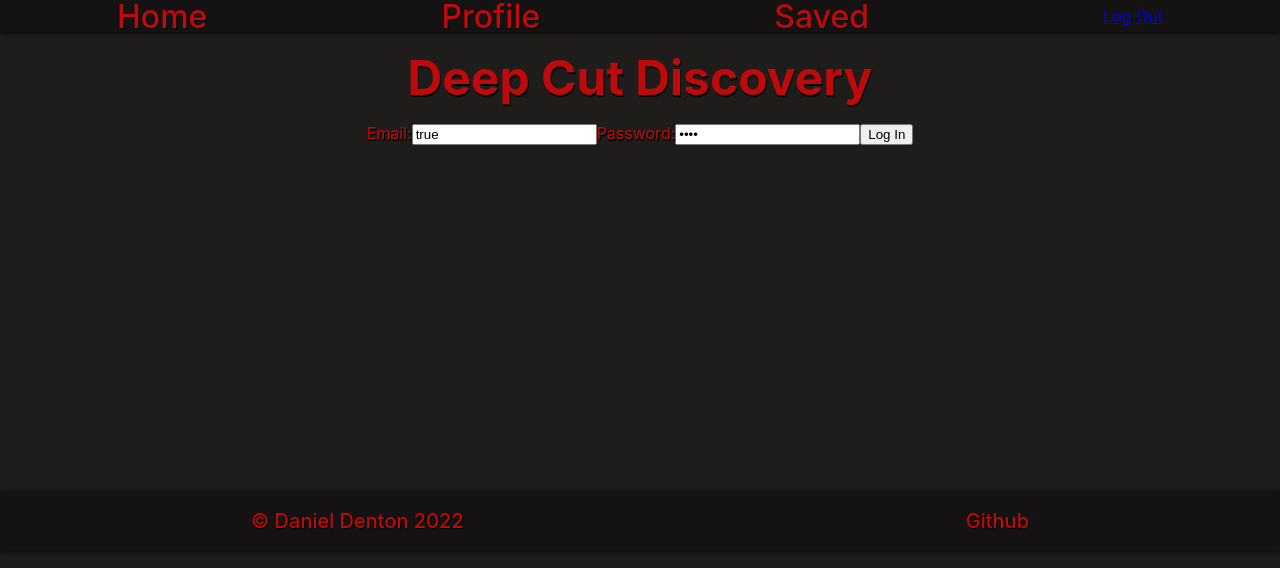
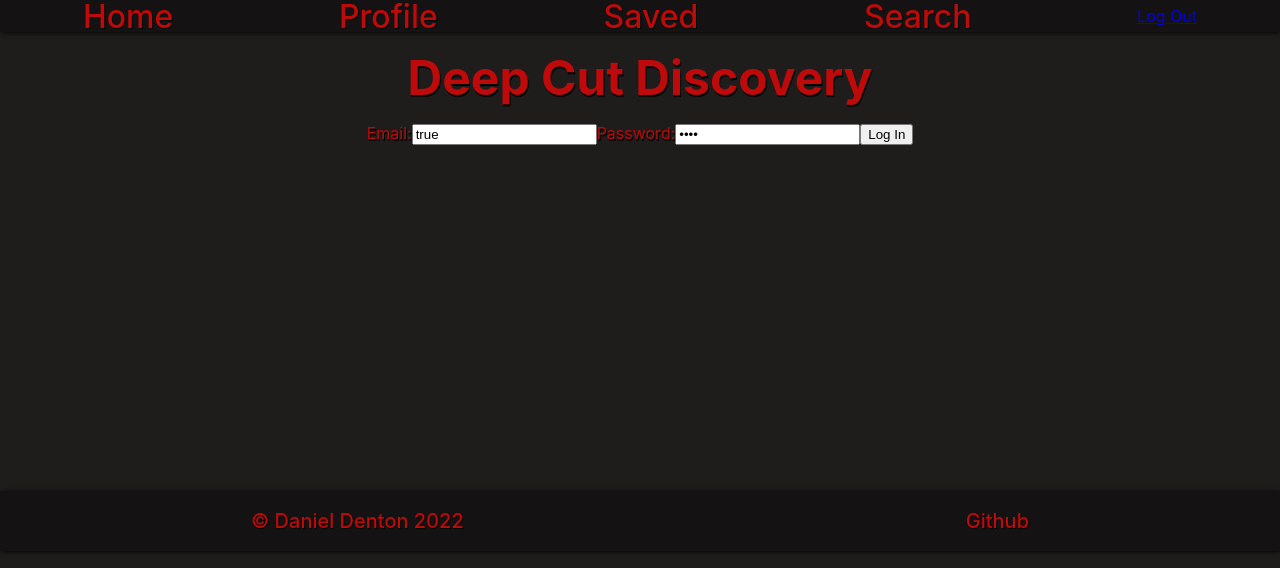
Before and after one commit to danieldenton/deep-cut-discovery, a React (Create React App) app: page / in a window 1280 px wide. Shown: the top 568 px of the page. Built offline with nearby package versions, Linux system fonts and the light colour scheme.

Commit message:
connect to remote

```diff
--- a/src/App.js
+++ b/src/App.js
@@ -11,6 +11,7 @@ import Profile from "./components/pages/Profile";
 import Landing from "./components/pages/Landing";
 import Saved from "./components/pages/Saved";
 import Register from "./components/pages/Register";
+import Search from "./components/pages/Search";
 
 export default function App() {
   return (
@@ -20,9 +21,10 @@ export default function App() {
           <Routes>
             <Route path="/" element={<Landing />} />
             <Route path="/home" element={<Home />} />
-            <Route path="/Profile/:id" element={<Profile />} />
-            <Route path="/Saved/:id" element={<Saved />} />
-            <Route path="/Register" element={<Register />} />
+            <Route path="/profile/:id" element={<Profile />} />
+            <Route path="/saved/:id" element={<Saved />} />
+            <Route path="/register" element={<Register />} />
+            <Route path="/search" element={<Search />} />
           </Routes>
         </Layout>
       </Router>
--- a/src/components/layout/Navbar.jsx
+++ b/src/components/layout/Navbar.jsx
@@ -11,6 +11,9 @@ export default function Navbar() {
       <Link to="/saved/:id" className="navbar-link">
         Saved
       </Link>
+      <Link to="/search" className="navbar-link">
+        Search
+      </Link>
       <Link to="/">Log Out</Link>
     </nav>
   );
--- /dev/null
+++ b/src/components/pages/Search.jsx
@@ -0,0 +1,8 @@
+export default function Search() {
+  return (
+    <form>
+      <input typeof="text"></input>
+      <input typeof="submit">Search</input>
+    </form>
+  );
+}
```
